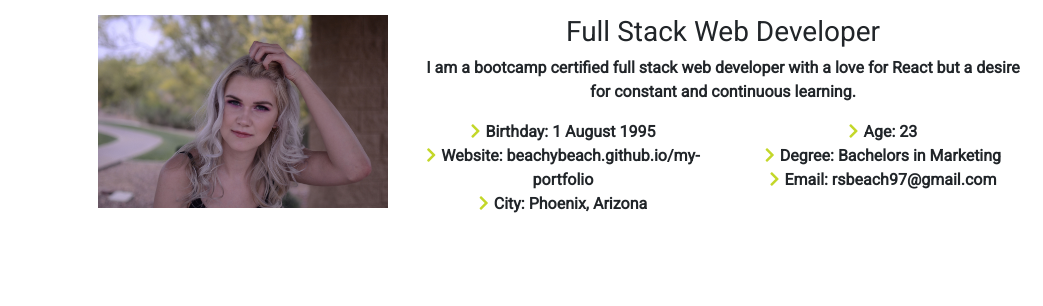
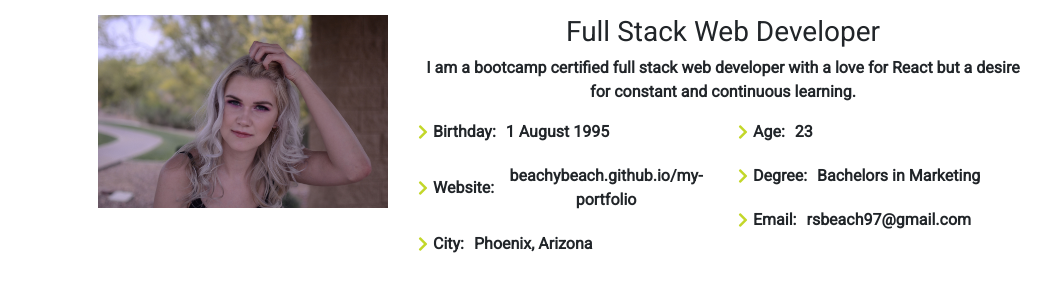
Before and after one commit to beachybeach/my-portfolio, a React (Create React App) app: page / in a window 1280 px wide. Shown: the part 960-1266 px from the top of the page, without its empty margins (237-1280 px from the left). Built offline with nearby package versions, Linux system fonts and the light colour scheme.

Commit message:
formatted about me bullet points

```diff
--- a/src/App.css
+++ b/src/App.css
@@ -191,11 +191,21 @@ div .card,
   padding: 0;
 }
 
+.about .content ul li {
+  margin-bottom: 20px;
+  display: flex;
+  align-items: center;
+}
+
 .about .content ul i {
   font-size: 16px;
   margin-right: 5px;
   color: #c3d729;
   line-height: 0;
+}
+
+.about .content ul strong {
+  margin-right: 10px;
 }
 
 /*PORTFOLIO PAGE STYLING*/
--- a/src/components/About/index.js
+++ b/src/components/About/index.js
@@ -37,7 +37,7 @@ const About = () => {
                     <li>
                       <i class="fas fa-chevron-right"></i>
                       <strong>City:   </strong>
-                      <span>Phoenix, Arizona</span>
+                      <span>  Phoenix, Arizona</span>
 
                     </li>
                   </ul>
@@ -69,7 +69,7 @@ const About = () => {
           </div>
         </div>
       </section>
-    </div>
+    </div >
   )
 }
 
```
